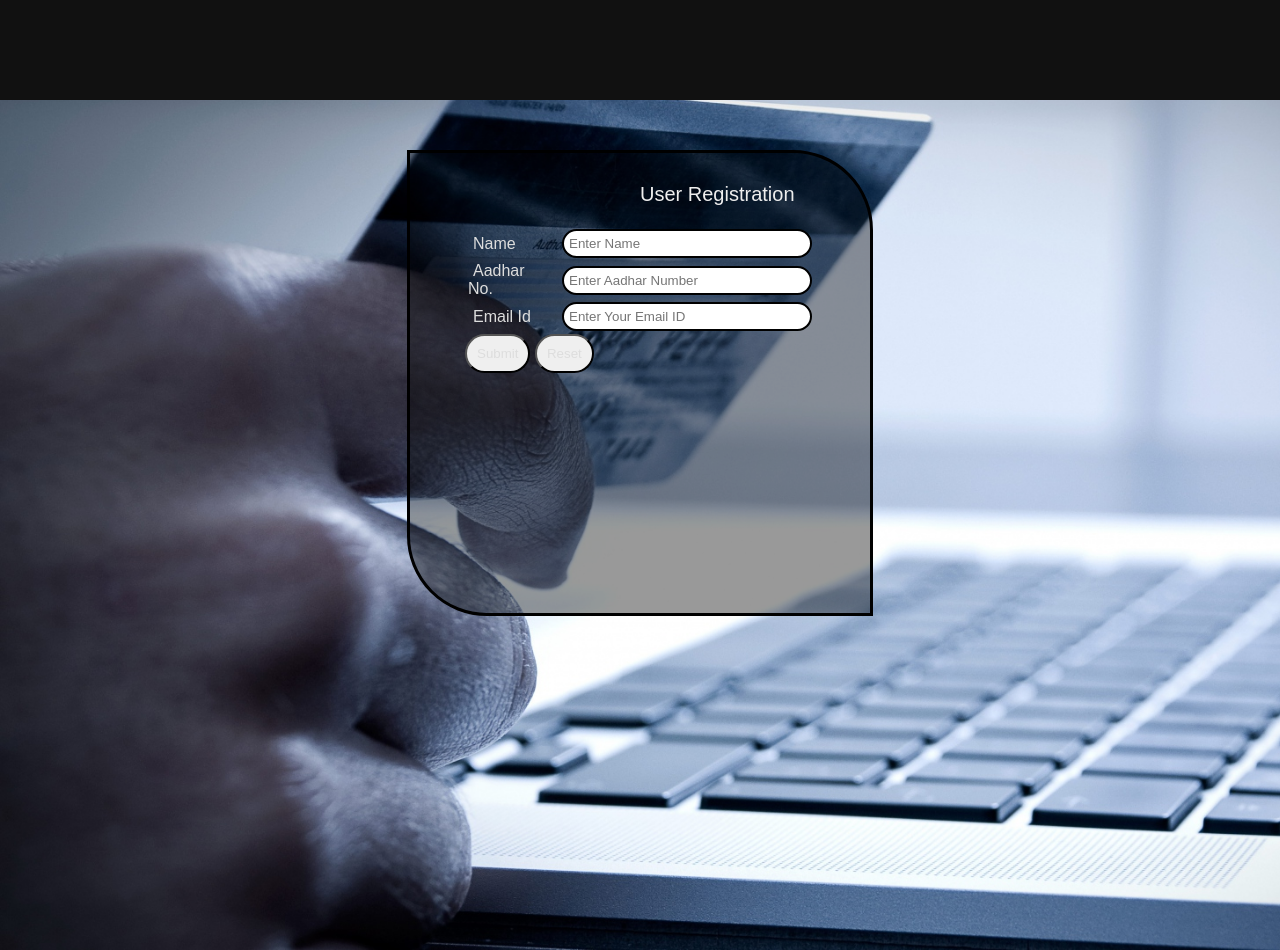
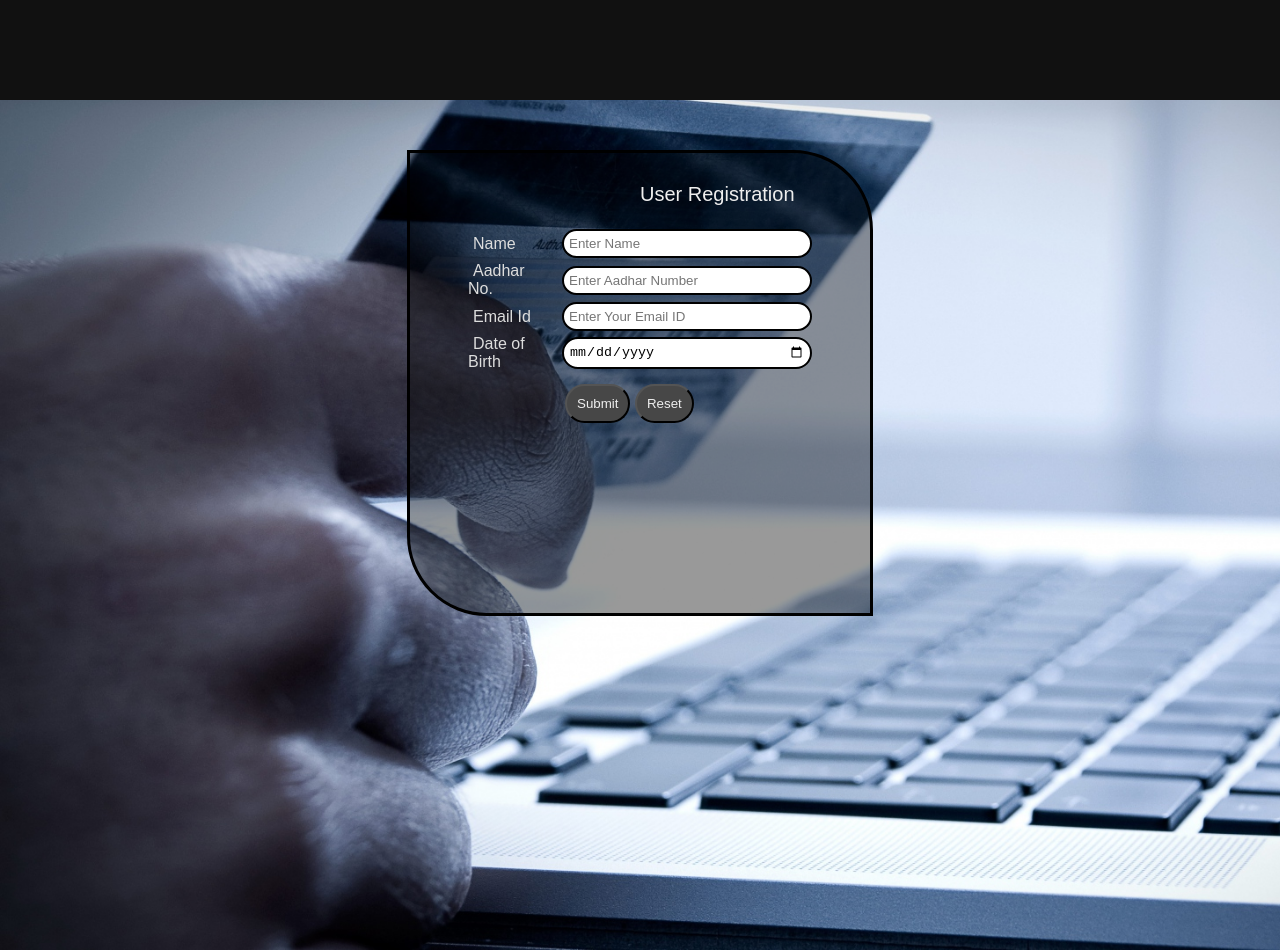
Before and after one commit to Razdeep/Banking-Management-System, a plain HTML site: page ui/index.html in a window 1280 px wide. Drawn offline with Linux system fonts and the light colour scheme.

Commit message:
Button Styling

```diff
--- a/ui/index.html
+++ b/ui/index.html
@@ -27,10 +27,20 @@
           <td><label for="email" class="form">Email Id</label></td>
           <td><input type="text" class="form form-text" name="email" placeholder="Enter Your Email ID"></td>
         </tr>
+        <tr>
+          <td><label for="dob" class="form">Date of Birth</label></td>
+          <td><input type="date" class="form form-text" name="dob" placeholder="Enter Date of Birth"></td>
+        </tr>
+        <!-- <tr>
+          <td><label for="address" class="form"></label></td>
+          <td><input type="textarea" name="address" class="form form-text" rows="4" cols="50">assa</td>
+        </tr> -->
       </table>
-
+      <div class="btn-group">
         <button class="form form-button">Submit</button>
         <button class="form form-button">Reset</button>
+      </div>
+
 
 
     </div>
--- a/ui/style.css
+++ b/ui/style.css
@@ -73,4 +73,19 @@ body{
 .form-button{
   padding: 10px;
   border-radius: 30px;
+  background-color: rgb(71, 71, 71);
+  color: #eee;
+  transition: background-color 0.2s linear;
 }
+.form-button:hover{
+  background-color: rgb(97, 97, 97);
+
+  font-size: 14px;
+  transition: background-color 0.2s linear,font-size 0.2s ease-in-out;
+}
+.btn-group{
+  display: block;
+  width: 150px;
+  margin: 10px auto;
+  /* background-color: rgb(216, 203, 28); */
+}
```
